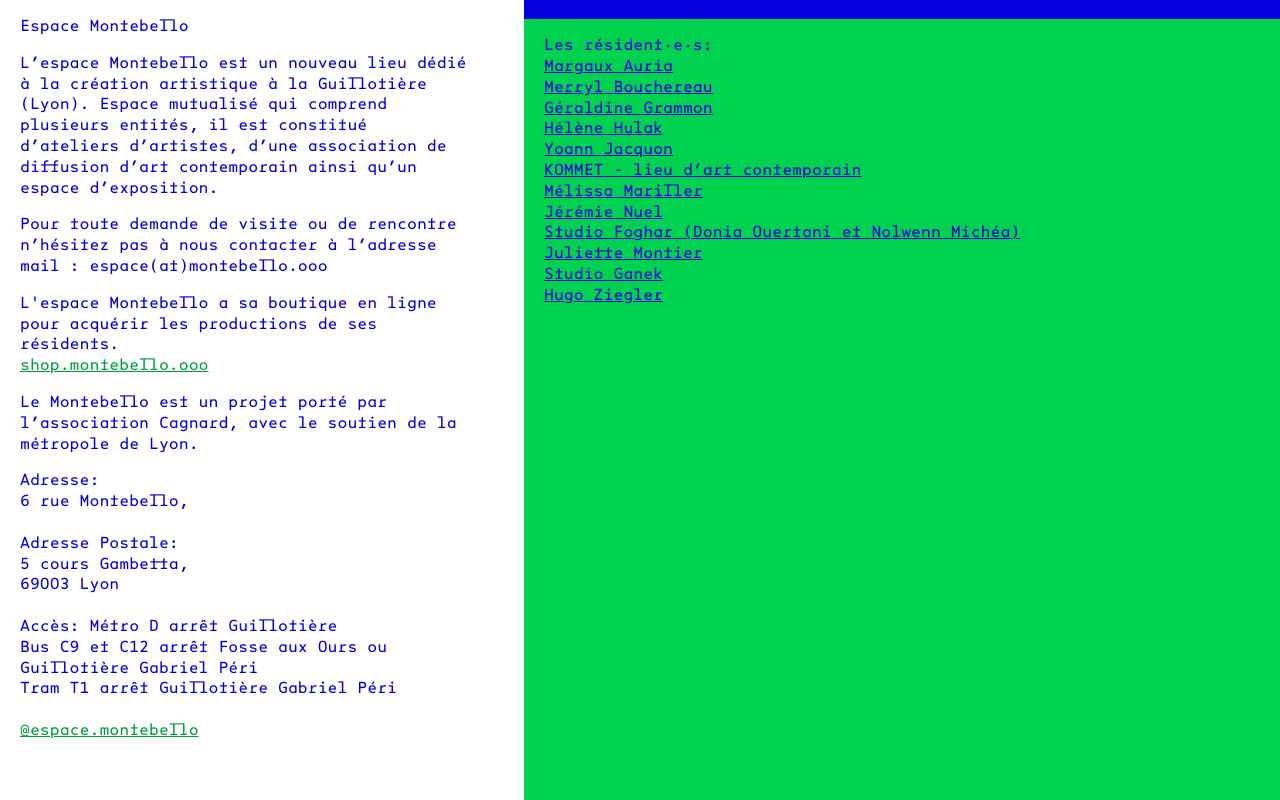
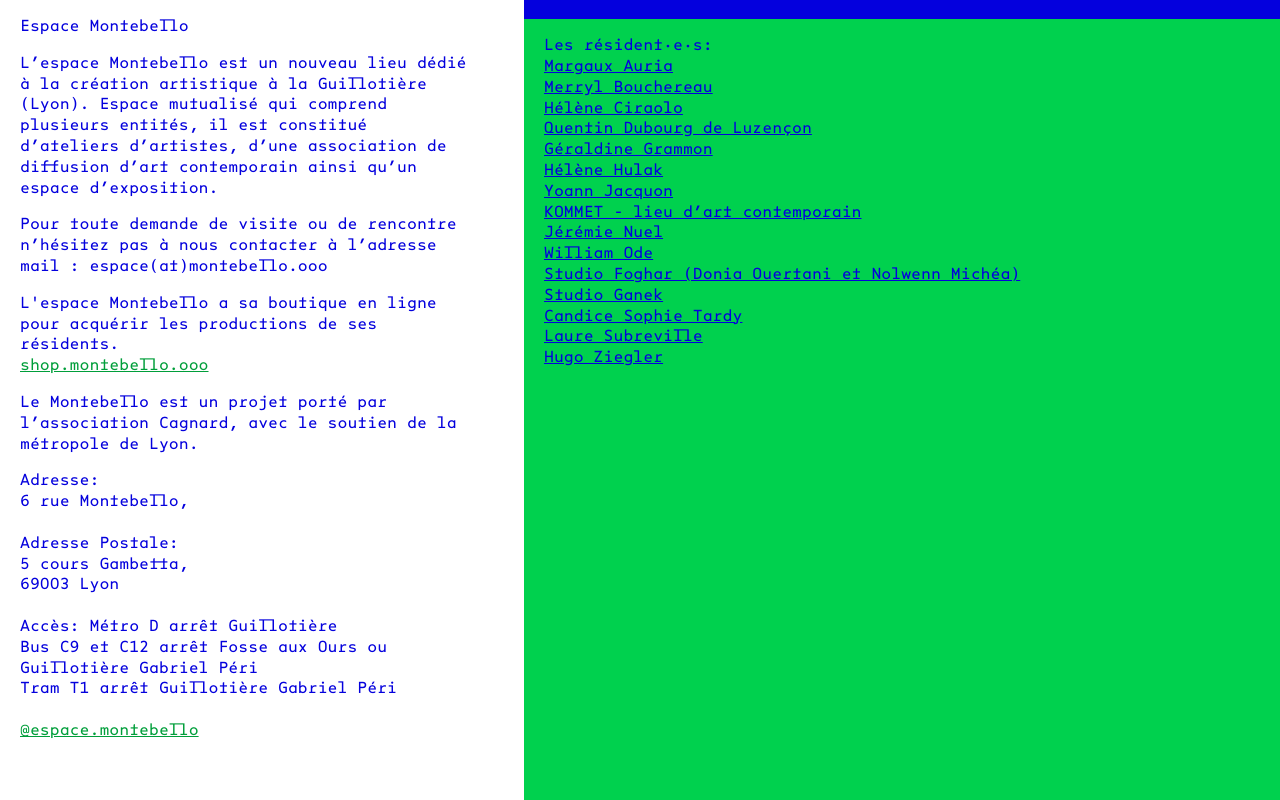
Before and after one commit to jeremien/montebello.ooo, a Nuxt app: page / in a window 1280 px wide. Built offline with nearby package versions, Linux system fonts and the light colour scheme; no server answers.

Commit message:
maj noms

```diff
--- a/components/Droite.vue
+++ b/components/Droite.vue
@@ -7,15 +7,18 @@
             <p>Les résident·e·s:<br>
                 <a href="https://www.instagram.com/margaux_auria/">Margaux Auria</a><br>
                 <a href="https://merrylbouchereau.com/">Merryl Bouchereau</a><br>
+                <a href="">Hélène Ciraolo</a><br>
+                <a href="">Quentin Dubourg de Luzençon</a><br>
                 <a href="https://www.geraldinegrammon.com/">Géraldine Grammon</a><br>
                 <a href="http://helenehulak.com/">Hélène Hulak</a><br>
                 <a href="http://www.plusartefact.com/index.html">Yoann Jacquon</a><br>
                 <a href="https://kommet.fr/">KOMMET - lieu d’art contemporain</a><br>
-                <a href="https://melissamariller.com/">Mélissa Mariller</a><br>
                 <a href="https://jeremienuel.fr/">Jérémie Nuel</a><br>
+                <a href="">William Ode</a><br>
                 <a href="https://www.etsy.com/fr/shop/FogharStudio">Studio Foghar (Donia Ouertani et Nolwenn Michéa)</a><br>
-                <a href="https://www.juliette-montier.com/">Juliette Montier</a><br>
                 <a href="https://studioganek.com/">Studio Ganek</a><br>
+                <a href="">Candice Sophie Tardy</a><br>
+                <a href="">Laure Subreville</a><br>
                 <a href="https://www.hugoziegler.fr/">Hugo Ziegler</a>
             </p>
         </div>
```
Also changed, not shown: 2 other files (tests, documents, lock files or other folders).
